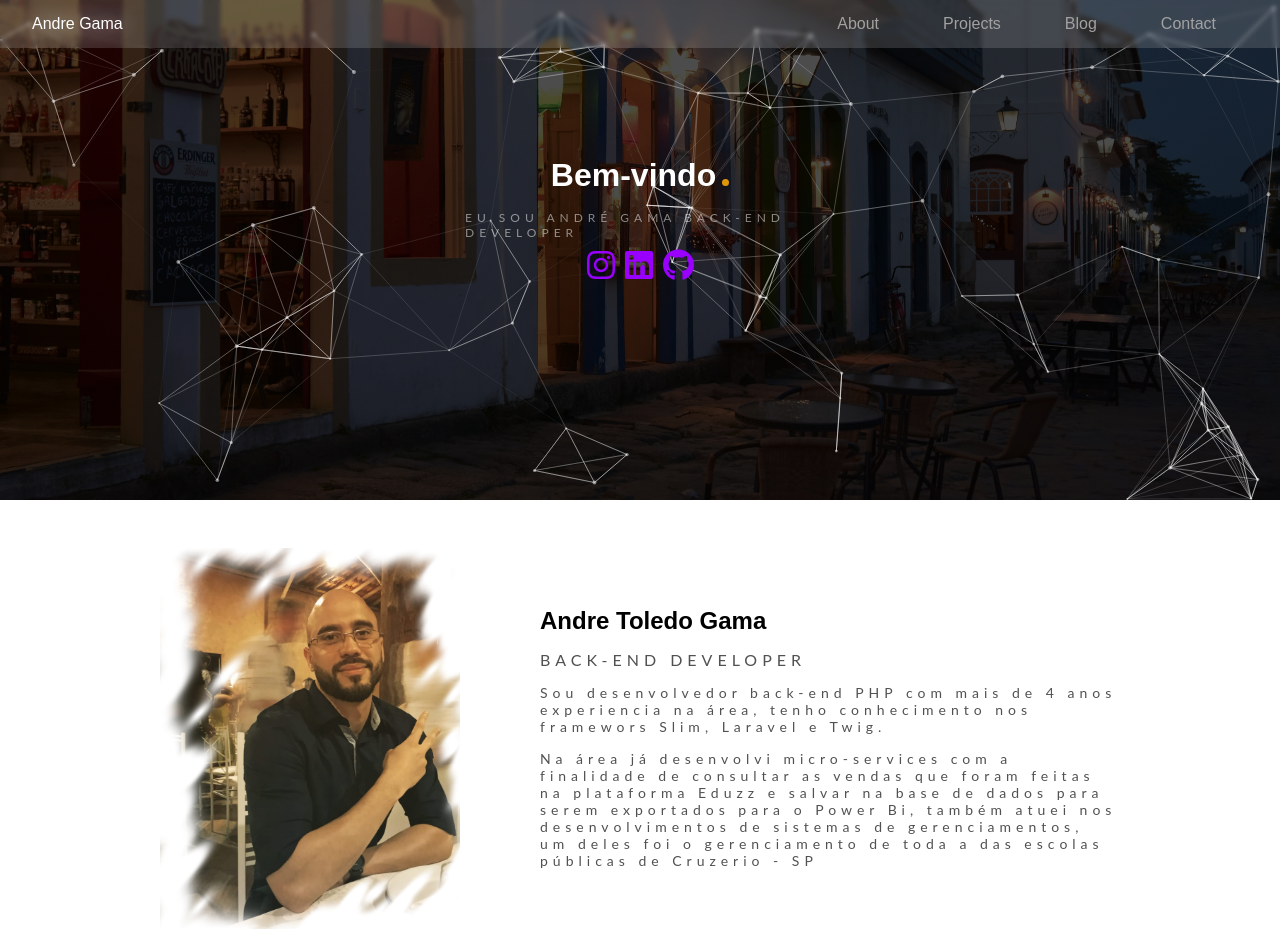
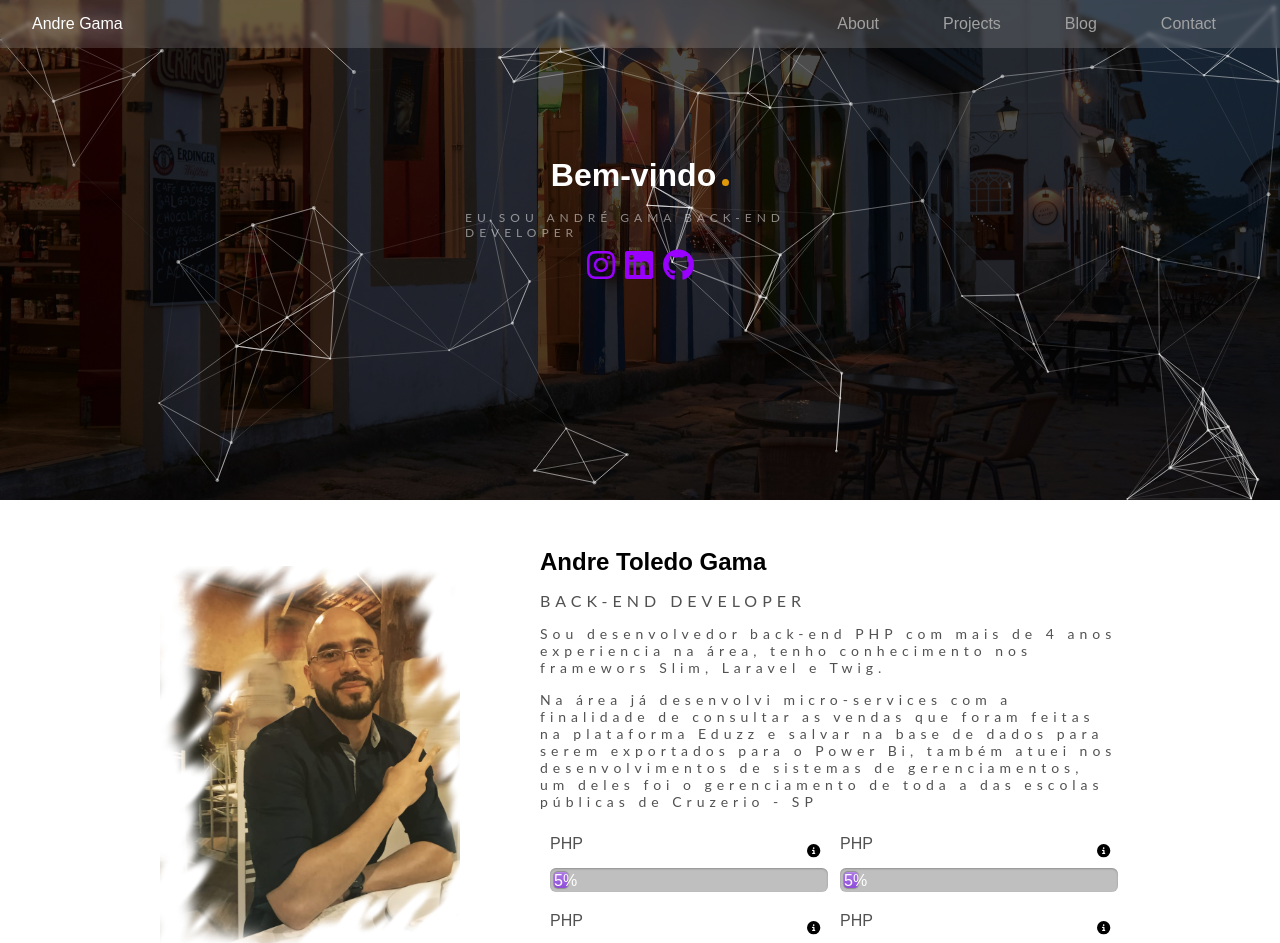
Before and after one commit to AndreTGama/portfolio, a React (Create React App) app: page / in a window 1280 px wide. Shown: the top 943 px of the page. Built offline with nearby package versions, Linux system fonts and the light colour scheme.

Commit message:
add bar adn sweetAlert in moreinformation

```diff
--- a/package.json
+++ b/package.json
@@ -22,6 +22,7 @@
     "react-scripts": "5.0.1",
     "react-tsparticles": "^2.9.3",
     "styled-components": "^5.3.9",
+    "sweetalert2": "^11.7.3",
     "tsparticles": "^2.9.3",
     "typescript": "^4.4.2",
     "web-vitals": "^2.1.0"
--- a/src/components/About/About.tsx
+++ b/src/components/About/About.tsx
@@ -22,9 +22,16 @@ export default function About(): JSX.Element {
                         para o Power Bi, também atuei nos desenvolvimentos de sistemas de gerenciamentos,
                         um deles foi o gerenciamento de toda a das escolas públicas de Cruzerio - SP
                     </Style.Description>
+                    <Global.RowResponsive mediaMaxWidth={900} flexDirection={'column-reverse'}>
+                        <Card title='PHP' color='#8943D9' percentage='5%' information=''/>
+                        <Card title='PHP' color='#8943D9' percentage='5%' information=''/>
+                    </Global.RowResponsive>
+                    <Global.RowResponsive mediaMaxWidth={900} flexDirection={'column-reverse'}>
+                        <Card title='PHP' color='#8943D9' percentage='5%' information=''/>
+                        <Card title='PHP' color='#8943D9' percentage='5%' information=''/>
+                    </Global.RowResponsive>
                 </Style.Container>
             </Global.RowResponsive>
-            <Card title='PHP'/>
         </Global.ContainerCenter>
     );
 }
--- a/src/components/BarProgress/Card/Card.style.tsx
+++ b/src/components/BarProgress/Card/Card.style.tsx
@@ -9,6 +9,7 @@ type Props = {
 export const Container = styled.div`
     width: 100%;
     text-align: left;
+    padding: 10px;
 `
 
 export const Progress = styled(Container)`
--- a/src/components/BarProgress/Card/Card.tsx
+++ b/src/components/BarProgress/Card/Card.tsx
@@ -1,19 +1,26 @@
 import React from 'react';
 import * as Style from './Card.style';
+import * as Global from '../../../styles/global';
+
+import MoreInfo from '../../Icons/MoreInfo/MoreInfo';
 
 type Props = {
-    title?: string,
-    list?: [],
-    color?: string
+    title: string,
+    information: string,
+    color: string,
+    percentage: string
 }
 
-export default function Index({title, list, color} : Props) {
+export default function Index({title, information, color, percentage} : Props) {
 
   return (
     <Style.Container>
-        <Style.Label>{title}</Style.Label>
+        <Global.Row>
+          <Style.Label>{title}</Style.Label>
+          <MoreInfo information={information}/>
+        </Global.Row>
         <Style.Progress>
-            <Style.BarProgress color='#8943D9' percentage='5%'>5%</Style.BarProgress>
+            <Style.BarProgress color={color} percentage={percentage}>5%</Style.BarProgress>
         </Style.Progress>
     </Style.Container>
   );
--- /dev/null
+++ b/src/components/Icons/MoreInfo/MoreInfo.style.tsx
@@ -0,0 +1,8 @@
+import styled from "styled-components";
+
+export const Button = styled.button`
+    padding: 0;
+    border: none;
+    background: none;
+    cursor: pointer;
+`
--- /dev/null
+++ b/src/components/Icons/MoreInfo/MoreInfo.tsx
@@ -0,0 +1,25 @@
+import React from 'react';
+import Swal from 'sweetalert2';
+import { FontAwesomeIcon } from '@fortawesome/react-fontawesome';
+import { faCircleInfo } from '@fortawesome/free-solid-svg-icons';
+import * as Style from './MoreInfo.style';
+
+type Props = {
+    information: string
+}
+
+function sendAlert(information: string) {
+    Swal.fire({
+        text: information,
+        icon: 'info',
+    });
+}
+
+
+export default function Index({ information } : Props): JSX.Element {
+    return (
+        <Style.Button onClick={() => sendAlert( information )}>
+            <FontAwesomeIcon icon={faCircleInfo} />
+        </Style.Button>
+    );
+}
```
Also changed, not shown: 2 other files (tests, documents, lock files or other folders).
